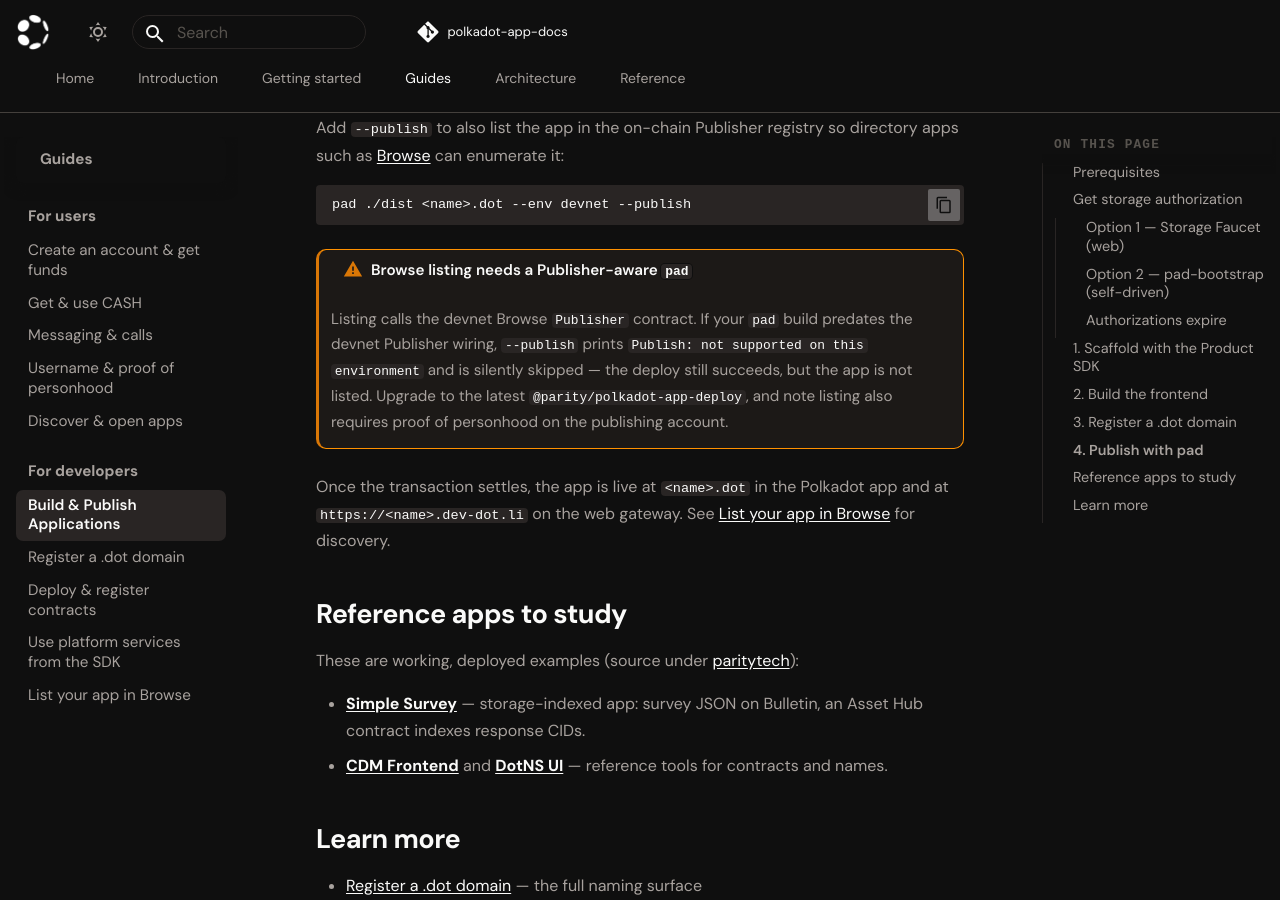
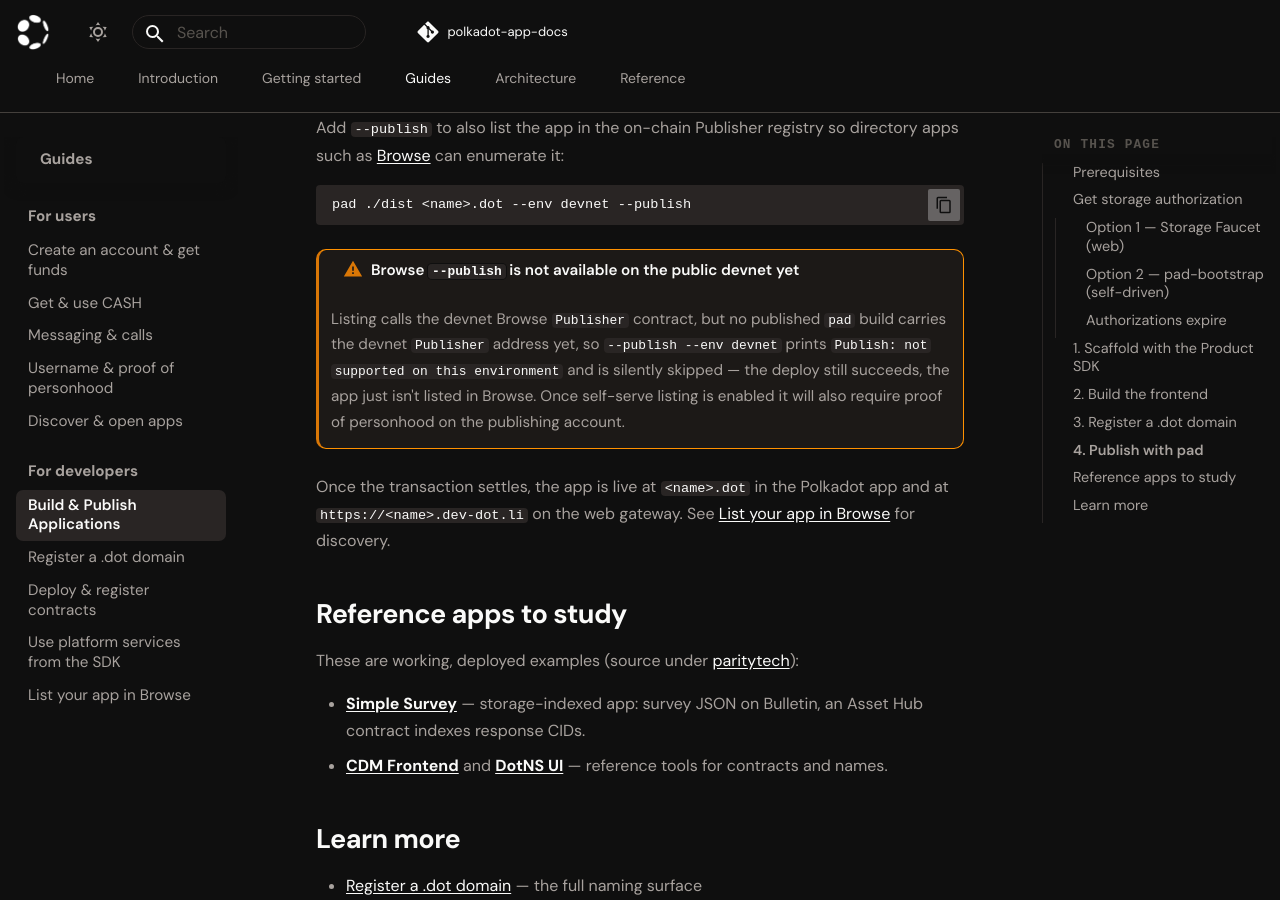
Before and after one commit to Polkadot-Community-Foundation/polkadot-app-docs, an MkDocs documentation site: the page built from docs/guides/build-and-publish.md, in a window 1280 px wide and 900 px high, scrolled down 4554 px. Built offline with MkDocs 1.6.1 and Material for MkDocs 9.7.7, drawn with Linux system fonts in a browser that asks for light colours; comment, search, counter and statistics services are not loaded.

Commit message:
docs: #4 Browse listing is not yet available on the public devnet
Correct the earlier 'upgrade to latest pad' wording: no published pad
build (latest @parity 0.13.0 included) carries the devnet Browse
Publisher address, so pad --publish --env devnet is skipped and
self-serve listing is not available on the devnet yet. Deploys still
succeed; the app just isn't listed.

````diff
--- a/docs/guides/build-and-publish.md
+++ b/docs/guides/build-and-publish.md
@@ -194,13 +194,13 @@
 pad ./dist <name>.dot --env devnet --publish
 ```
 
-!!! warning "Browse listing needs a Publisher-aware `pad`"
-    Listing calls the devnet Browse `Publisher` contract. If your `pad` build
-    predates the devnet Publisher wiring, `--publish` prints
-    `Publish: not supported on this environment` and is silently skipped — the
-    deploy still succeeds, but the app is not listed. Upgrade to the latest
-    `@parity/polkadot-app-deploy`, and note listing also requires proof of
-    personhood on the publishing account.
+!!! warning "Browse `--publish` is not available on the public devnet yet"
+    Listing calls the devnet Browse `Publisher` contract, but no published `pad`
+    build carries the devnet `Publisher` address yet, so `--publish --env devnet`
+    prints `Publish: not supported on this environment` and is silently skipped —
+    the deploy still succeeds, the app just isn't listed in Browse. Once
+    self-serve listing is enabled it will also require proof of personhood on the
+    publishing account.
 
 Once the transaction settles, the app is live at `<name>.dot` in the Polkadot
 app and at `https://<name>.dev-dot.li` on the web gateway. See
````
Also changed, not shown: docs/getting-started/developers.md (+5 -5 lines), docs/guides/list-in-browse.md (+8 -8 lines).
